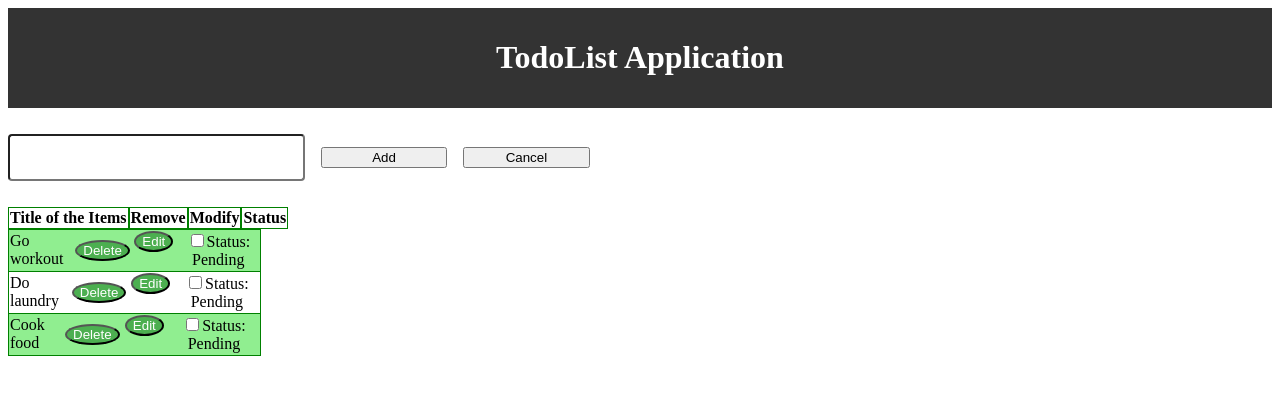
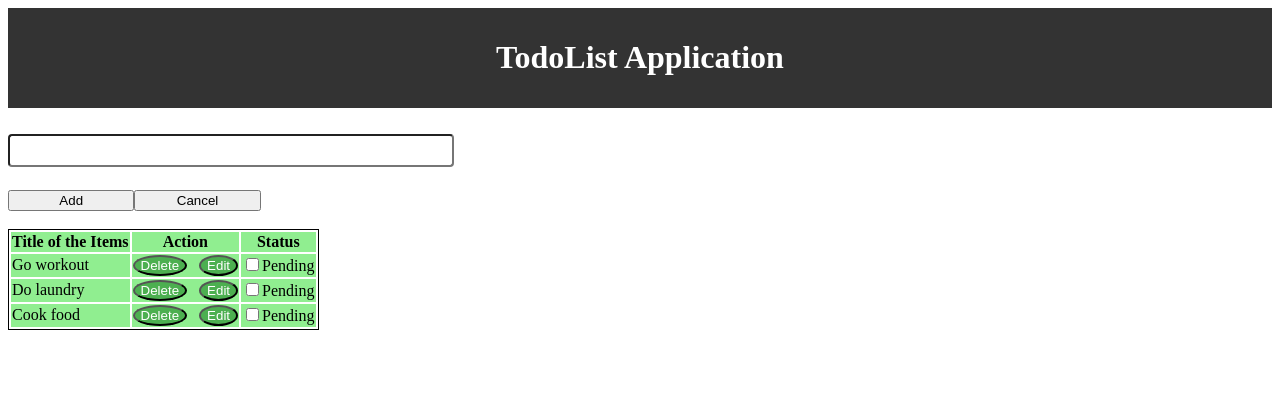
Before and after one commit to Anurag96/Vue_practice_todo, a Vue app: page / in a window 1280 px wide. Shown: the top 394 px of the page. Built offline with nearby package versions, Linux system fonts and the light colour scheme; what vue-uuid would draw is missing.

Commit message:
Code cleaning and updated README.md

```diff
--- a/src/components/AddTodo.vue
+++ b/src/components/AddTodo.vue
@@ -2,12 +2,14 @@
   <div>
     <br />
     <form @submit.prevent="addTodo">
-      <input type="text" v-model="title" name="title" /> &nbsp;&nbsp;
+      <input type="text" v-model="title" name="title" />
+      <div><span v-if="!isValidate">*Please enter something to the list</span></div>
+      <div class="add-btn">
         <button v-if="id==''" type="submit">Add</button>
-      <button v-if="id!=''" type="submit">Update</button> &nbsp;&nbsp;
+        <button v-if="id!=''" type="submit">Update</button>
         <button v-on:click="resetTodo()">Cancel</button>
-      <br>
-      <span v-if="!isValidate"> *Please enter something to the list</span>
+      </div>
+
     </form>
     <Todos v-bind:todos="todos" v-on:delete-todo="deleteTodo" v-on:edit-todo="editTodo" />
   </div>
@@ -47,15 +49,14 @@ export default {
   },
   methods: {
     addTodo() {
-      if(!this.title.trim()=="" ){
+      debugger;
+      if (!this.title.trim() == "") {
         if (this.id) {
-        this.todos.map(
-          obj=>{
-            if(obj.id === this.id) {
-              obj.title=this.title
+          this.todos.map(obj => {
+            if (obj.id === this.id) {
+              obj.title = this.title;
             }
-          }
-        )
+          });
         } else {
           const newTodoObj = {
             id: uuid.v1(),
@@ -63,60 +64,60 @@ export default {
             completed: false
           };
           this.todos.push(newTodoObj);
-        this.isValidate=true
+          this.isValidate = true;
         }
-  }else{
-    this.isValidate=false
+      } else {
+        this.isValidate = false;
       }
       this.title = "";
       this.id = "";
-
     },
     deleteTodo(todoId) {
       if (confirm("Are you sure you want to delete?")) {
         this.todos = this.todos.filter(todo => todo.id !== todoId);
       }
     },
-    resetTodo(){
+    resetTodo() {
       this.title = "";
       this.id = "";
-      if(this.title==""&&this.id==""){
-      this.isValidate=false
+      if (this.title == "" && this.id == "") {
+        this.isValidate = false;
       }
     },
     editTodo(todo) {
       this.id = todo.id;
       this.title = todo.title;
     },
-    checkForm(){
+    checkForm() {
       if (!this.title) {
-        this.errors.push('Title required.');
+        this.errors.push("Title required.");
       }
     }
   }
 };
 </script>
 <style scoped>
+.add-btn {
+  padding-top: 15px;;
+}
 button {
   width: 10%;
-
 }
 button:hover {
-  background-color: #4CAF50; /* Green */
+  background-color: #4caf50; /* Green */
   color: white;
-
 }
 input {
-     width: 20%;
+  width: 35%;
   /* background-color: rgb(212, 214, 213); */
   /* color: white; */
-    padding: 14px 20px;
+  padding: 7px 0px;
   margin: 8px 0;
   /* border: none; */
   border-radius: 4px;
   cursor: pointer;
 }
-span{
+span {
   color: crimson;
 }
 </style>
--- a/src/components/Todo.vue
+++ b/src/components/Todo.vue
@@ -1,49 +1,46 @@
 <template>
-
-   <div v-bind:class="{ 'completed': todo.completed }">
-         <table>
-         <tr>
-         <td >{{ todo.title }}</td>
-         <td > <button @click="$emit('delete-todo', todo.id)">Delete</button> </td>
-         <td >  <button @click="$emit('edit-todo', todo)">Edit</button> &nbsp;&nbsp;</td>
-          <td ><input type="checkbox" id="checkbox" v-model="isActive">
-               <span v-if="!isActive" >Status: Pending</span>
-           <span v-if="isActive" >Status: Completed</span>
+  <tr v-bind:class="{ 'completed': todo.completed }">
+    <td>{{ todo.title }}</td>
+    <td>
+      <button @click="$emit('delete-todo', todo.id)">Delete</button>&nbsp;&nbsp;
+      <button @click="$emit('edit-todo', todo)">Edit</button>
+    </td>
+    <td>
+      <input type="checkbox" id="checkbox" v-model="isActive" />
+      <!-- <span v-if="isActive">{{ (isActive)?'Completed':'Pending' }}</span> -->
+      <span v-if="isActive">Completed</span>
+      <span v-if="!isActive">Pending</span>
     </td>
     <!-- <label for="checkbox">{{ isActive }}</label> -->
   </tr>
-         </table>
-    </div>
-
 </template>
 
 <script>
 export default {
-    name:'Todo',
-    props: [
-    "todo"
-        ],
-        data(){
-          return{
-            isActive:false
+  name: "Todo",
+  props: ["todo"],
+  data() {
+    return {
+      isActive: false
+    };
   }
-        },
   // methods: {
   //   markComplete() {
   //     this.isActive==false
   //   }
   // }
-}
+};
 </script>
 
 <style scoped>
 /* .completed {
     text-decoration: line-through;
   } */
-   button {border-radius: 50%;
+button {
+  border-radius: 50%;
 }
 button {
-  background-color: #4CAF50; /* Green */
+  background-color: #4caf50; /* Green */
   color: white;
 }
 td {
@@ -56,5 +53,4 @@ table {
   border-collapse: collapse;
   border-spacing: 4px;
 }
-
 </style>
--- a/src/components/Todos.vue
+++ b/src/components/Todos.vue
@@ -1,51 +1,53 @@
 <template>
   <div>
-        <br>
-        <TitleHeader></TitleHeader>
+    <br />
     <table>
-        <tr v-bind:key="todo.id" v-for="todo in todos">
-                <Todo v-bind:todo="todo"
+      <thead>
+        <tr>
+          <th>Title of the Items</th>
+          <th>Action</th>
+          <th>Status</th>
+        </tr>
+      </thead>
+      <tbody v-bind:key="todo.id" v-for="todo in todos">
+        <Todo
+          v-bind:todo="todo"
           v-on:delete-todo="$emit('delete-todo', todo.id)"
           v-on:edit-todo="$emit('edit-todo', todo)"
         />
-        </tr>
+      </tbody>
     </table>
   </div>
 </template>
 
 
 <script>
-import Todo from './Todo';
-import TitleHeader from './TitleHeader.vue';
+import Todo from "./Todo";
 
 export default {
-    name:'Todos',
-    components:{Todo,TitleHeader},
-    props: [
-        "todos"
-    ]
-
-
-}
+  name: "Todos",
+  components: { Todo },
+  props: ["todos"]
+};
 </script>
 <style scoped>
 table {
-            border-collapse: collapse;
-            width: 20%;
+  border: 1px solid;
 }
 
 td {
   padding: 10px;
   border: 1px solid black;
-        border-collapse: collapse;
 }
 
 tr:nth-child(odd) {
   background-color: Lightgreen;
 }
-        tr, td, th{
-    border:1px solid green;
+tr,
+td,
+th {
   text-align: center;
   text-size-adjust: 0.58;
+  margin: 5px;
 }
 </style>
```
Also changed, not shown: 1 other file (tests, documents, lock files or other folders). Lines whose indentation alone changed are shown as unchanged.
